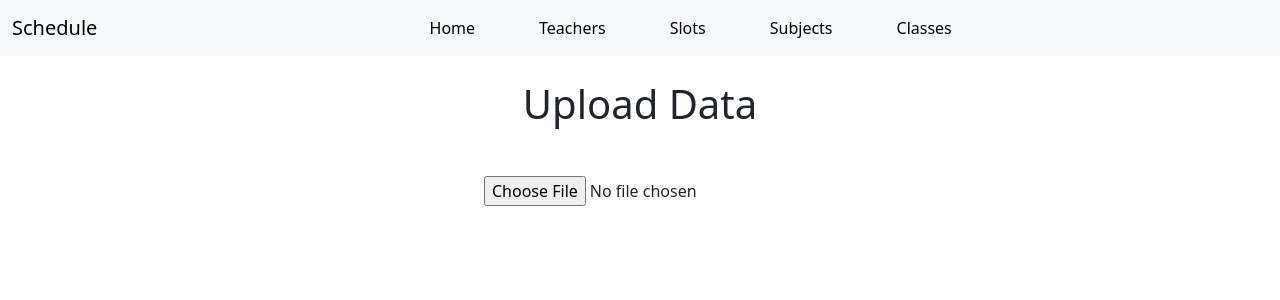
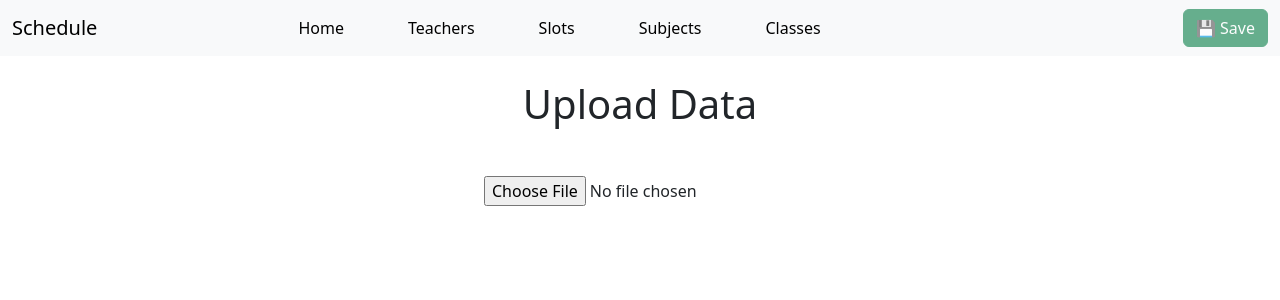
Before and after one commit to moazmesmail/Schedule, a React (Vite) app: page / in a window 1280 px wide. Shown: the top 300 px of the page. Built offline with nearby package versions, Linux system fonts and the light colour scheme.

Commit message:
FEAT: save button.

```diff
--- a/src/components/Nav/Nav.jsx
+++ b/src/components/Nav/Nav.jsx
@@ -1,6 +1,32 @@
+import { useContext } from "react";
 import { Link } from "react-router-dom";
+import { Context } from "../../contexts/Context/Context";
 
 export default function Nav() {
+
+    const { data } = useContext(Context);
+
+    const handleSave = () => {
+        if (!data) {
+            alert("No data to save!");
+            return;
+        }
+
+        const blob = new Blob([JSON.stringify(data, null, 2)], {
+            type: "application/json",
+        });
+        const now = new Date();
+        const localTime = now.toLocaleString("sv-SE").replace(/[: ]/g, "-");
+        const filename = `data_${localTime}.json`;
+
+        const url = URL.createObjectURL(blob);
+        const link = document.createElement("a");
+        link.href = url;
+        link.download = filename;
+        link.click();
+        URL.revokeObjectURL(url);
+    };
+
     return (
         <>
             <nav className="navbar navbar-expand-lg bg-body-tertiary">
@@ -80,6 +106,14 @@ export default function Nav() {
                                 </Link>
                             </li>
                         </ul>
+                        {/* 💾 Save button on right side */}
+                        <button
+                            className="btn btn-success ms-auto"
+                            onClick={handleSave}
+                            disabled={!data}
+                        >
+                            💾 Save
+                        </button>
                         {/* <form className="d-flex" role="search">
                             <input
                                 className="form-control me-2"
```
